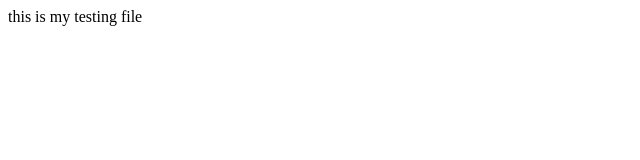
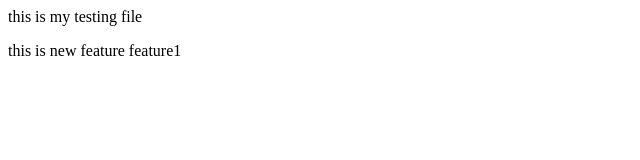
Before and after one commit to ajayverma23/testing, a plain HTML site: page index.html in a window 1280 px wide. Shown: the whole page, without its empty margins (0-640 px from the left). Drawn offline with Linux system fonts and the light colour scheme.

Commit message:
added new feature1

```diff
--- a/index.html
+++ b/index.html
@@ -1 +1,2 @@
 <p> this is my testing file</p>
+<p> this is new feature feature1</p>
```
